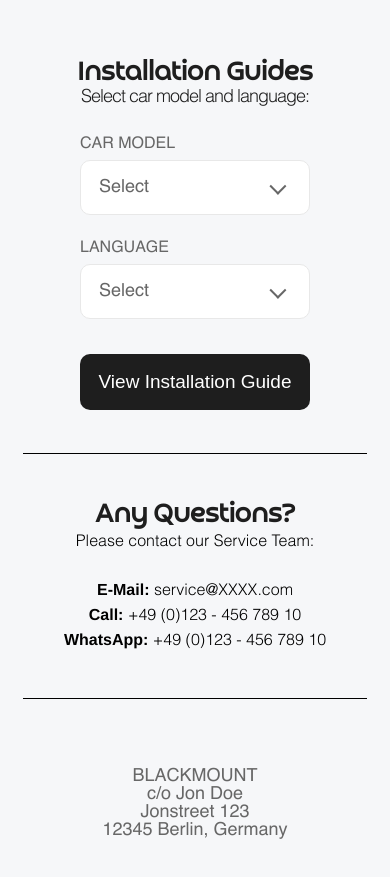
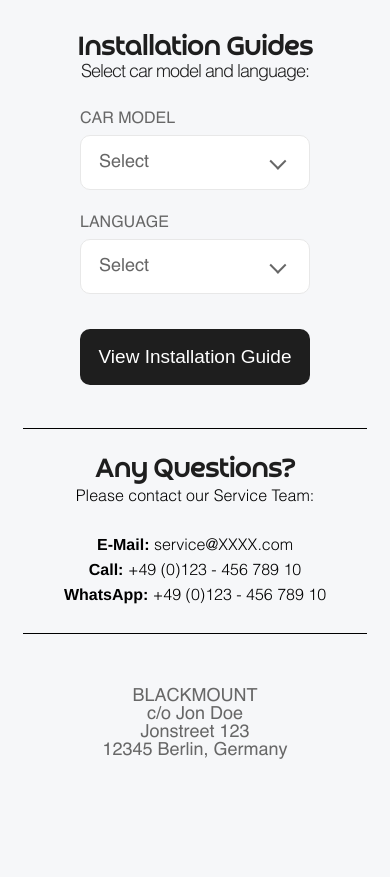
Before and after one commit to Jubaear-islam-Fahim/blackmount, a plain HTML site: page index.html in a window 390 px wide. Shown: the part 85-962 px from the top of the page. After the commit the page ends 910 px from the top, so only its background shows below. Drawn offline with Linux system fonts and the light colour scheme.

Commit message:
responsive style update

```diff
--- a/style.css
+++ b/style.css
@@ -167,9 +167,13 @@ form .select-box label {
     padding-top: 30px;
 }
 
-@media (min-width: 320px) and (max-width: 600px) {
+@media (max-width: 600px) {
     .title-t {
         font-size: 38px;
+    }
+
+    .blackmount-content .heading{
+        padding-top: 30px;
     }
 
     .blackmount-content .heading p {
@@ -218,7 +222,7 @@ form .select-box label {
 
 
 
-@media (min-width: 320px) and (max-width: 500px) {
+@media (max-width: 500px) {
     .title-t {
         font-size: 33px;
     }
@@ -256,11 +260,11 @@ form .select-box label {
     }
 
     .question-content {
-        padding: 45px 0;
+        padding: 25px 0;
     }
 
     .footer-content {
-        padding-top: 50px;
+        padding-top: 35px;
     }
 
     .blackmount-content {
@@ -296,7 +300,7 @@ form .select-box label {
     }
 }
 
-@media (min-width: 320px) and (max-width: 400px) {
+@media (max-width: 400px) {
     .logo {
         padding: 0 3px;
     }
```
